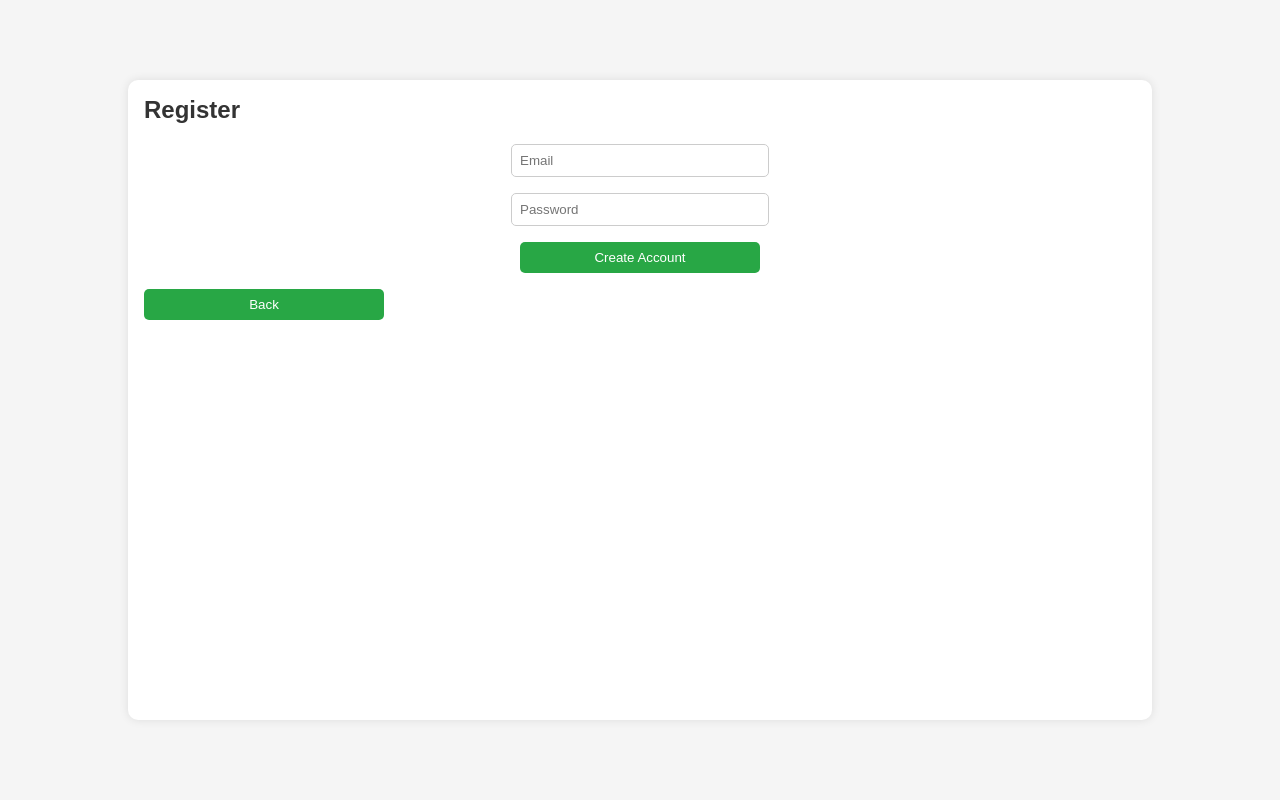
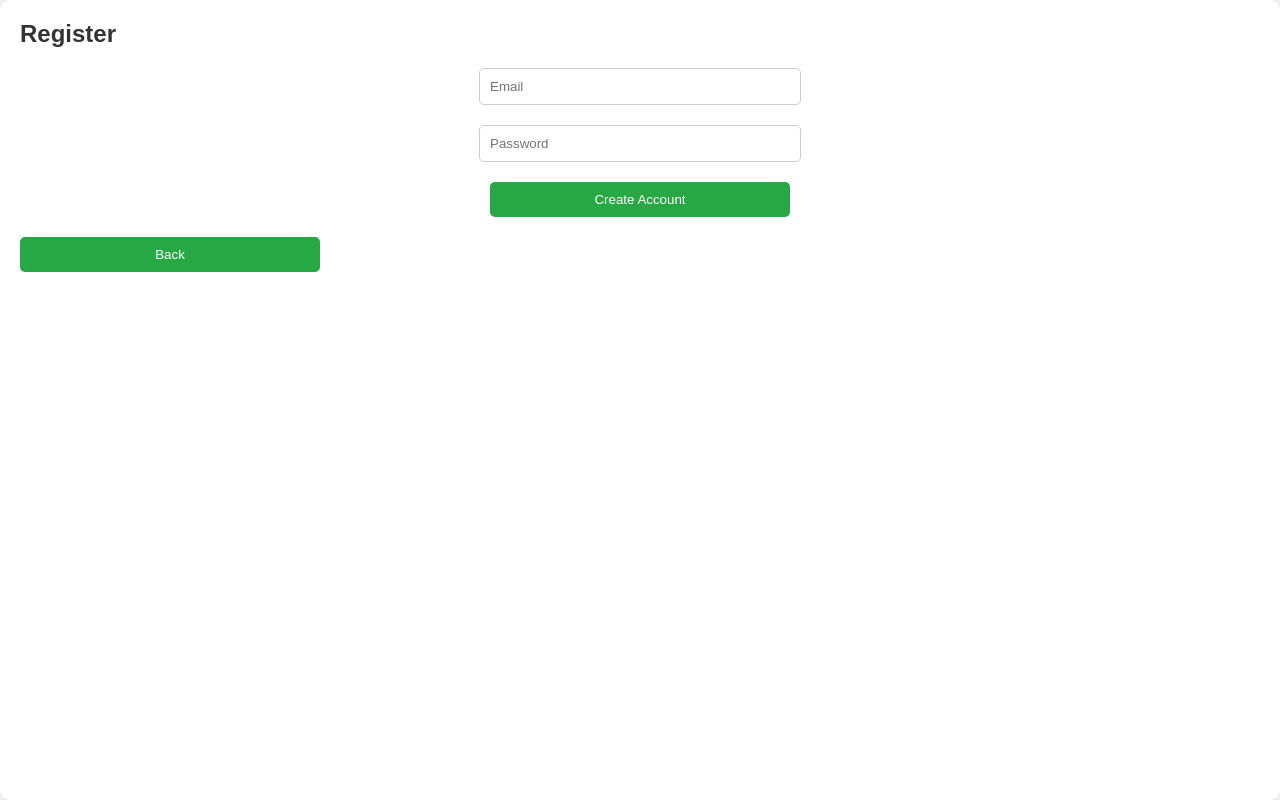
Before and after one commit to LNC07/Advance-Earning_2.0, a plain HTML site: page index.html in a window 1280 px wide. Both pictures are taken after a click on the button "Registration". Drawn offline with Linux system fonts and the light colour scheme.

Commit message:
Update styles.css

```diff
--- a/styles.css
+++ b/styles.css
@@ -10,10 +10,10 @@ body {
 }
 
 #app {
-    width: 80vw; /* 80% বড় করা হয়েছে */
-    height: 80vh; /* 80% বড় করা হয়েছে */
+    width: 100vw; /* 100% বড় করা হয়েছে */
+    height: 100vh; /* 100% বড় করা হয়েছে */
     background: #fff;
-    padding: 16px; /* প্যাডিং 80% বড় করা হয়েছে */
+    padding: 20px; /* প্যাডিং 100% বড় করা হয়েছে */
     border-radius: 10px;
     box-shadow: 0 0 10px rgba(0, 0, 0, 0.1);
     box-sizing: border-box;
@@ -32,23 +32,23 @@ form, #initial-buttons, #dashboard, #withdrawal-page, #task-page, #daily-task-pa
 
 input, select {
     width: 100%; /* পূর্ণ প্রস্থ */
-    max-width: 240px; /* সর্বোচ্চ প্রস্থ 80% বড় করা হয়েছে */
-    margin-bottom: 16px; /* ব্যবধান 80% বড় করা হয়েছে */
-    padding: 8px; /* প্যাডিং 80% বড় করা হয়েছে */
+    max-width: 300px; /* সর্বোচ্চ প্রস্থ 100% বড় করা হয়েছে */
+    margin-bottom: 20px; /* ব্যবধান 100% বড় করা হয়েছে */
+    padding: 10px; /* প্যাডিং 100% বড় করা হয়েছে */
     border: 1px solid #ccc;
     border-radius: 5px;
 }
 
 button {
     width: 100%; /* পূর্ণ প্রস্থ */
-    max-width: 240px; /* সর্বোচ্চ প্রস্থ 80% বড় করা হয়েছে */
-    padding: 8px; /* প্যাডিং 80% বড় করা হয়েছে */
+    max-width: 300px; /* সর্বোচ্চ প্রস্থ 100% বড় করা হয়েছে */
+    padding: 10px; /* প্যাডিং 100% বড় করা হয়েছে */
     border: none;
     border-radius: 5px;
     background: #28a745;
     color: #fff;
     cursor: pointer;
-    margin-bottom: 16px; /* বাটনগুলির মধ্যে ব্যবধান 80% বড় করা হয়েছে */
+    margin-bottom: 20px; /* বাটনগুলির মধ্যে ব্যবধান 100% বড় করা হয়েছে */
     transition: background 0.3s, transform 0.2s; /* হোভার ইফেক্টের জন্য ট্রানজিশন */
 }
 
@@ -60,5 +60,5 @@ button:hover {
 #dashboard, #withdrawal-page, #task-page, #daily-task-page, #video-earning-page {
     text-align: center;
     overflow-y: auto;
-    padding: 16px; /* প্যাডিং 80% বড় করা হয়েছে */
+    padding: 20px; /* প্যাডিং 100% বড় করা হয়েছে */
 }
```
